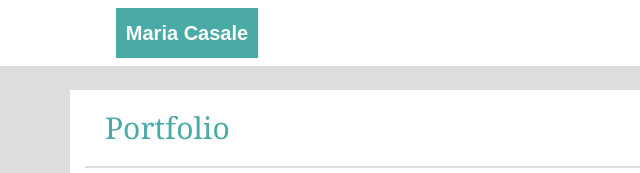
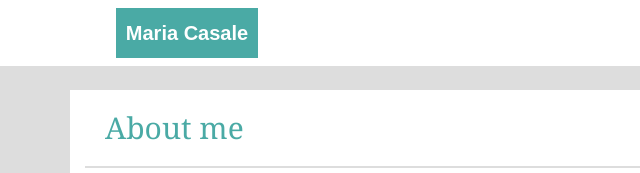
Before and after one commit to mcasale04/week2homework, a plain HTML site: page aboutme.html in a window 1280 px wide. Shown: the top 173 px of the page, 0-640 px from the left. Drawn offline with nearby package versions, Linux system fonts and the light colour scheme.

Commit message:
aboutmedone

```diff
--- a/aboutme.html
+++ b/aboutme.html
@@ -27,7 +27,7 @@
   <main role="main" class="container">
         <div class="row">
           <div class="col-sm-12" id="portfolio">
-            <h3>Portfolio</h3>
+            <h3>About me</h3>
           </div>
         </div>
 
```
